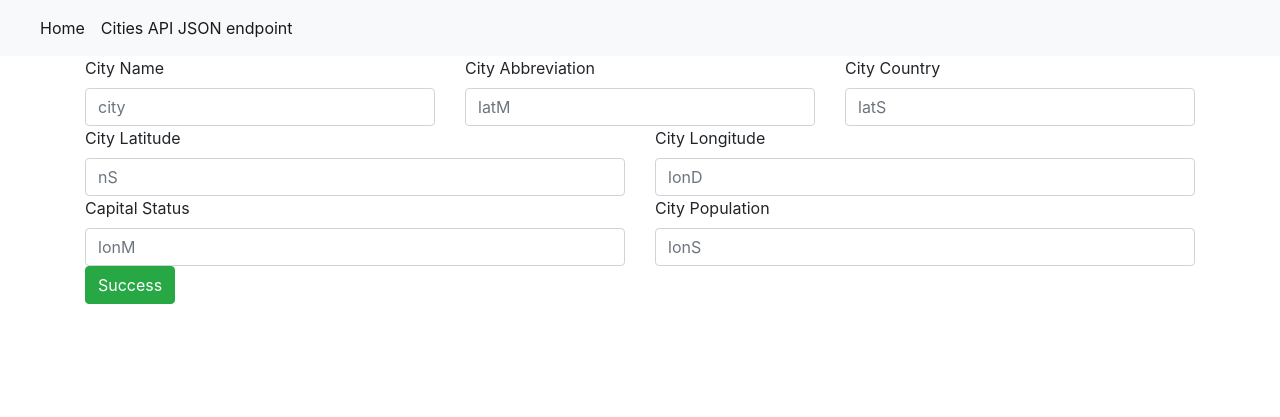
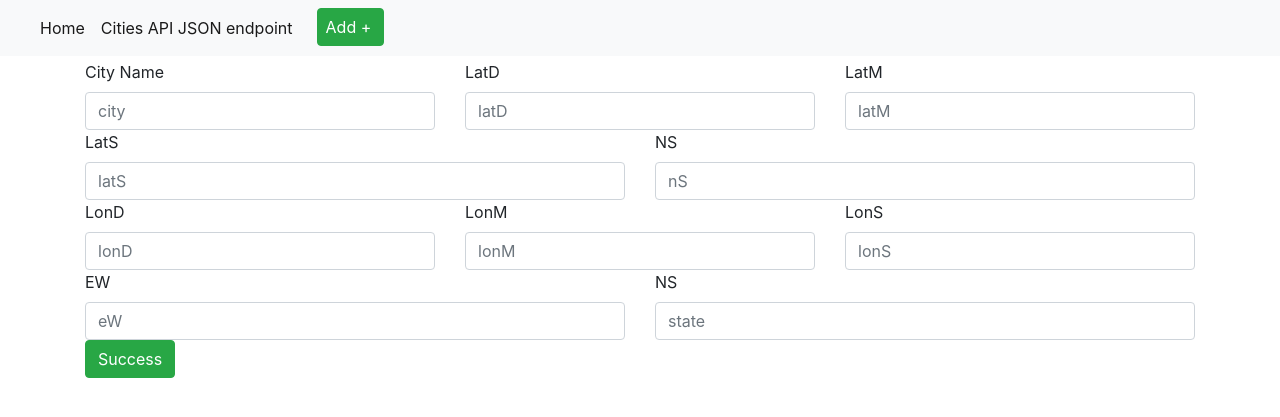
Before and after one commit to tanvi3110/PythonWithDatabase, a Flask app: page /cities/new in a window 1280 px wide. Shown: the top 417 px of the page. Run offline with Flask 2, Linux system fonts and the light colour scheme; some libraries are stand-ins or nearby versions.

Commit message:
Task: all html files added and modified

```diff
--- a/app/templates/layout.html
+++ b/app/templates/layout.html
@@ -8,9 +8,9 @@
 
 
     <meta charset="utf-8">
-    <meta name="viewport" content="width=device-width, initial-scale=1, shrink-to-fit=no">
-    <link rel="stylesheet" href="https://stackpath.bootstrapcdn.com/bootstrap/4.4.1/css/bootstrap.min.css"
-          integrity="sha384-Vkoo8x4CGsO3+Hhxv8T/Q5PaXtkKtu6ug5TOeNV6gBiFeWPGFN9MuhOf23Q9Ifjh" crossorigin="anonymous">
+    <meta content="width=device-width, initial-scale=1, shrink-to-fit=no" name="viewport">
+    <link crossorigin="anonymous" href="https://stackpath.bootstrapcdn.com/bootstrap/4.4.1/css/bootstrap.min.css"
+          integrity="sha384-Vkoo8x4CGsO3+Hhxv8T/Q5PaXtkKtu6ug5TOeNV6gBiFeWPGFN9MuhOf23Q9Ifjh" rel="stylesheet">
 {% if user %}
     <title>Welcome to {{ user.username }}'s site</title>
     {% else %}
@@ -21,38 +21,44 @@
 <!-- As a heading -->
 
 
-<nav class="navbar navbar-expand-lg navbar-light bg-light">
+<nav class="navbar navbar-expand-lg navbar-light bg-light mb-1">
   <a class="navbar-brand" href="#">{% if user %}{{ user.username }}'s Homepage{% else %}
     <title>Welcome to My Homepage</title>
     {% endif %}</a>
-  <button class="navbar-toggler" type="button" data-toggle="collapse" data-target="#navbarNavDropdown" aria-controls="navbarNavDropdown" aria-expanded="false" aria-label="Toggle navigation">
+  <button aria-controls="navbarNavDropdown" aria-expanded="false" aria-label="Toggle navigation" class="navbar-toggler" data-target="#navbarNavDropdown" data-toggle="collapse" type="button">
     <span class="navbar-toggler-icon"></span>
   </button>
   <div class="collapse navbar-collapse" id="navbarNavDropdown">
     <ul class="navbar-nav">
         <li class="nav-item active">
-        <a class="nav-link" href="#">Home <span class="sr-only">(current)</span></a>
+            <a class="nav-link" href="/">Home <span class="sr-only">(current)</span></a>
         </li>
         <li class="nav-item active">
-        <a class="nav-link" href="/">Cities API JSON endpoint <span class="sr-only">(current)</span></a>
+            <a class="nav-link" href="/api/v1/cities">Cities API JSON endpoint <span class="sr-only">(current)</span></a>
         </li>
-
+        <li class="nav-item active">
+            <a class="btn btn-success pl-2 lr-2 ml-3" href="/cities/new">Add +<span class="sr-only">(current)</span></a>
+        </li>
     </ul>
   </div>
 </nav>
-<main role="main" class="container">{% block content %}{% endblock %}</main>
+<main class="container" role="main">
+
+    {% block content %}
+    {% endblock %}
+</main>
 <div id="footer">
     <!-- Optional JavaScript -->
     <!-- jQuery first, then Popper.js, then Bootstrap JS -->
-<script src="https://code.jquery.com/jquery-3.4.1.slim.min.js"
+    <script crossorigin="anonymous"
             integrity="sha384-J6qa4849blE2+poT4WnyKhv5vZF5SrPo0iEjwBvKU7imGFAV0wwj1yYfoRSJoZ+n"
-        crossorigin="anonymous"></script>
-<script src="https://cdn.jsdelivr.net/npm/popper.js@1.16.0/dist/umd/popper.min.js"
+            src="https://code.jquery.com/jquery-3.4.1.slim.min.js"></script>
+    <script crossorigin="anonymous"
             integrity="sha384-Q6E9RHvbIyZFJoft+2mJbHaEWldlvI9IOYy5n3zV9zzTtmI3UksdQRVvoxMfooAo"
-        crossorigin="anonymous"></script>
-<script src="https://stackpath.bootstrapcdn.com/bootstrap/4.4.1/js/bootstrap.min.js"
+            src="https://cdn.jsdelivr.net/npm/popper.js@1.16.0/dist/umd/popper.min.js"></script>
+    <script crossorigin="anonymous"
             integrity="sha384-wfSDF2E50Y2D1uUdj0O3uMBJnjuUD4Ih7YwaYd1iqfktj0Uod8GCExl3Og8ifwB6"
-        crossorigin="anonymous"></script>
+            src="https://stackpath.bootstrapcdn.com/bootstrap/4.4.1/js/bootstrap.min.js"></script>
 </div>
 </body>
 </html>
--- a/app/templates/new.html
+++ b/app/templates/new.html
@@ -3,40 +3,54 @@
 <form action="/cities/new" method="POST">
     <div class="row">
         <div class="col">
-            <label for="latD">City Name</label>
-            <input id="latD" type="text" class="form-control" placeholder="city" name="latD">
+            <label for="city">City Name</label>
+            <input id="city" type="text" class="form-control" placeholder="city" name="city">
         </div>
         <div class="col">
-            <label for="latM">City Abbreviation</label>
-            <input id="latM" type="text" class="form-control" placeholder="latM"
-                   name="fldAbbreviation">
+            <label for="latD">LatD</label>
+            <input id="latD" type="text" class="form-control" placeholder="latD"
+                   name="latD">
         </div>
         <div class="col">
-            <label for="latS">City Country</label>
-            <input id="latS" type="text" class="form-control" placeholder="latS" name="latS">
+            <label for="latM">LatM</label>
+            <input id="latM" type="text" class="form-control" placeholder="latM" name="latM">
         </div>
     </div>
 
     <div class="row">
         <div class="col">
-            <label for="nS">City Latitude</label>
-            <input id="nS" type="text" class="form-control" placeholder="nS" name="nS">
+            <label for="latS">LatS</label>
+            <input id="latS" type="text" class="form-control" placeholder="latS" name="latS">
         </div>
         <div class="col">
-            <label for="lonD">City Longitude</label>
-            <input id="lonD" type="text" class="form-control" placeholder="lonD" name="lonD">
+            <label for="nS">NS</label>
+            <input id="nS" type="text" class="form-control" placeholder="nS" name="nS">
         </div>
     </div>
     <div class="row">
         <div class="col">
-            <label for="lonM">Capital Status</label>
+            <label for="lonD">LonD</label>
 
-            <input id="lonM" type="text" class="form-control" placeholder="lonM "
-                   name="lonM">
+            <input id="lonD" type="text" class="form-control" placeholder="lonD"
+                   name="lonD">
         </div>
         <div class="col">
-            <label for="lonS">City Population</label>
+            <label for="lonM">LonM</label>
+            <input id="lonM" type="text" class="form-control" placeholder="lonM" name="lonM">
+        </div>
+        <div class="col">
+            <label for="lonS">LonS</label>
             <input id="lonS" type="text" class="form-control" placeholder="lonS" name="lonS">
+        </div>
+    </div>
+    <div class="row">
+        <div class="col">
+            <label for="eW">EW</label>
+            <input id="eW" type="text" class="form-control" placeholder="eW" name="eW">
+        </div>
+        <div class="col">
+            <label for="state">NS</label>
+            <input id="state" type="text" class="form-control" placeholder="state" name="state">
         </div>
     </div>
     <button type="submit" class="btn btn-success">Success</button>
```
Also changed, not shown: app/templates/edit.html (+17 -20 lines), app/templates/index.html (+13 -11 lines), app/templates/view.html (+11 -11 lines). Lines whose indentation alone changed are shown as unchanged.
